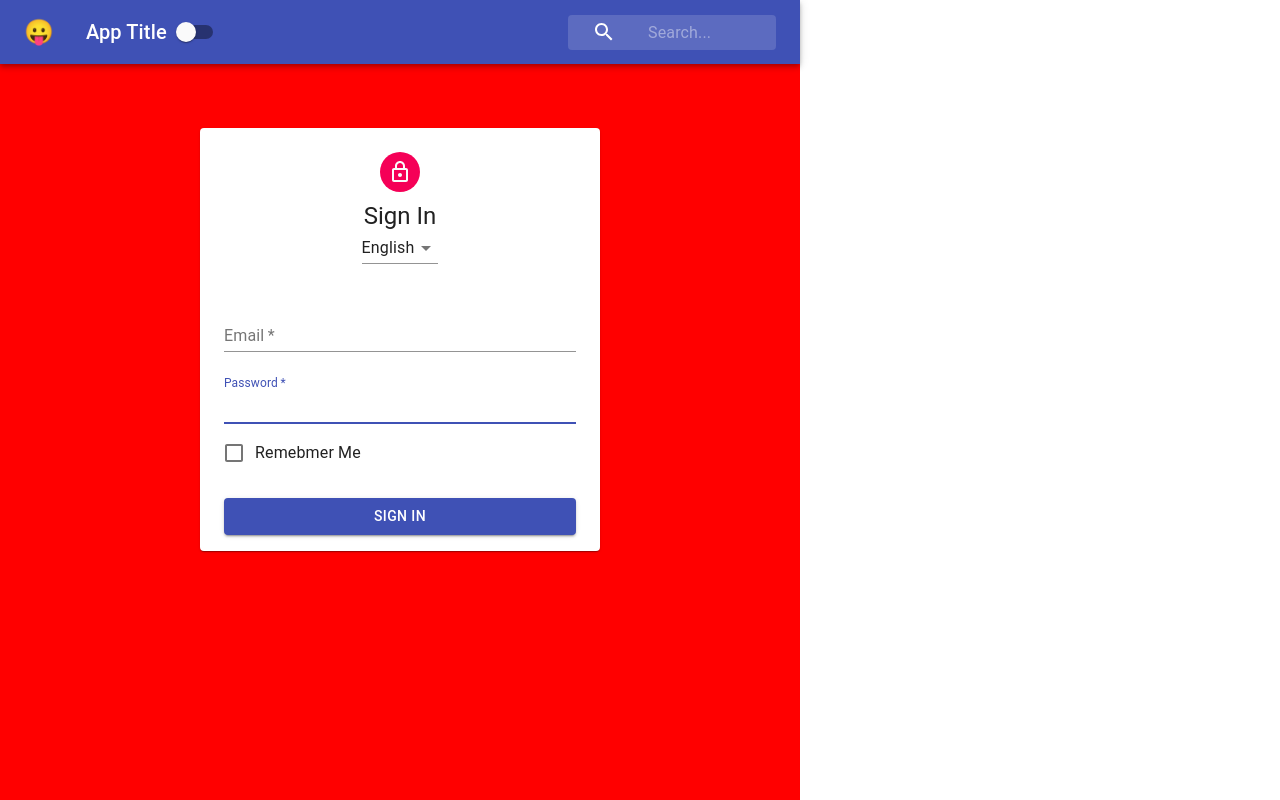
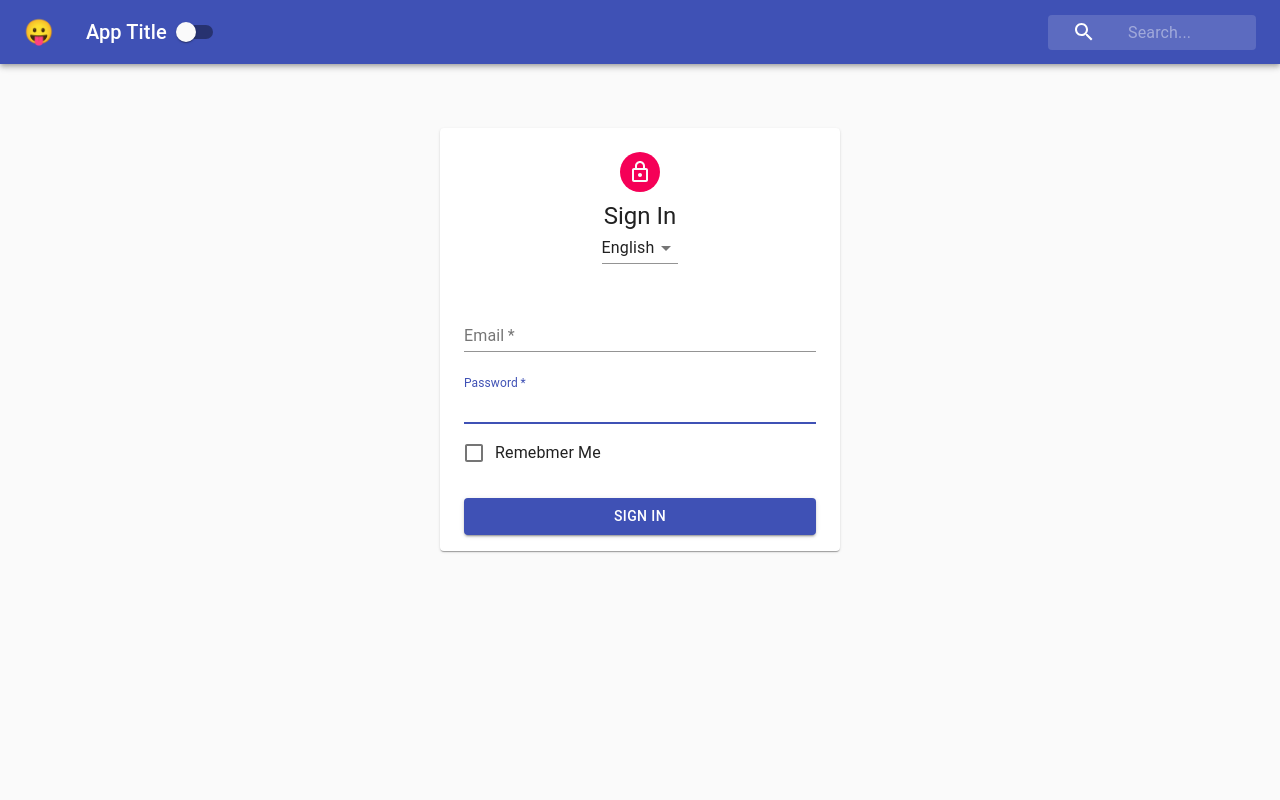
Before and after one commit to Decomplosed/react-context-app, a React (Create React App) app: page / in a window 1280 px wide. Built offline with nearby package versions, Linux system fonts and the light colour scheme.

Commit message:
fixed styles

```diff
--- a/src/PageContent.js
+++ b/src/PageContent.js
@@ -3,9 +3,9 @@ import React, { Component } from 'react'
 class PageContent extends Component {
   render() {
     const styles = {
-      backgroundColor: 'red',
+      backgroundColor: '#fafafa',
       height: '100vh',
-      width: '100vh'
+      width: '100vw'
     }
 
     return <div style={styles}>{this.props.children}</div>
```
